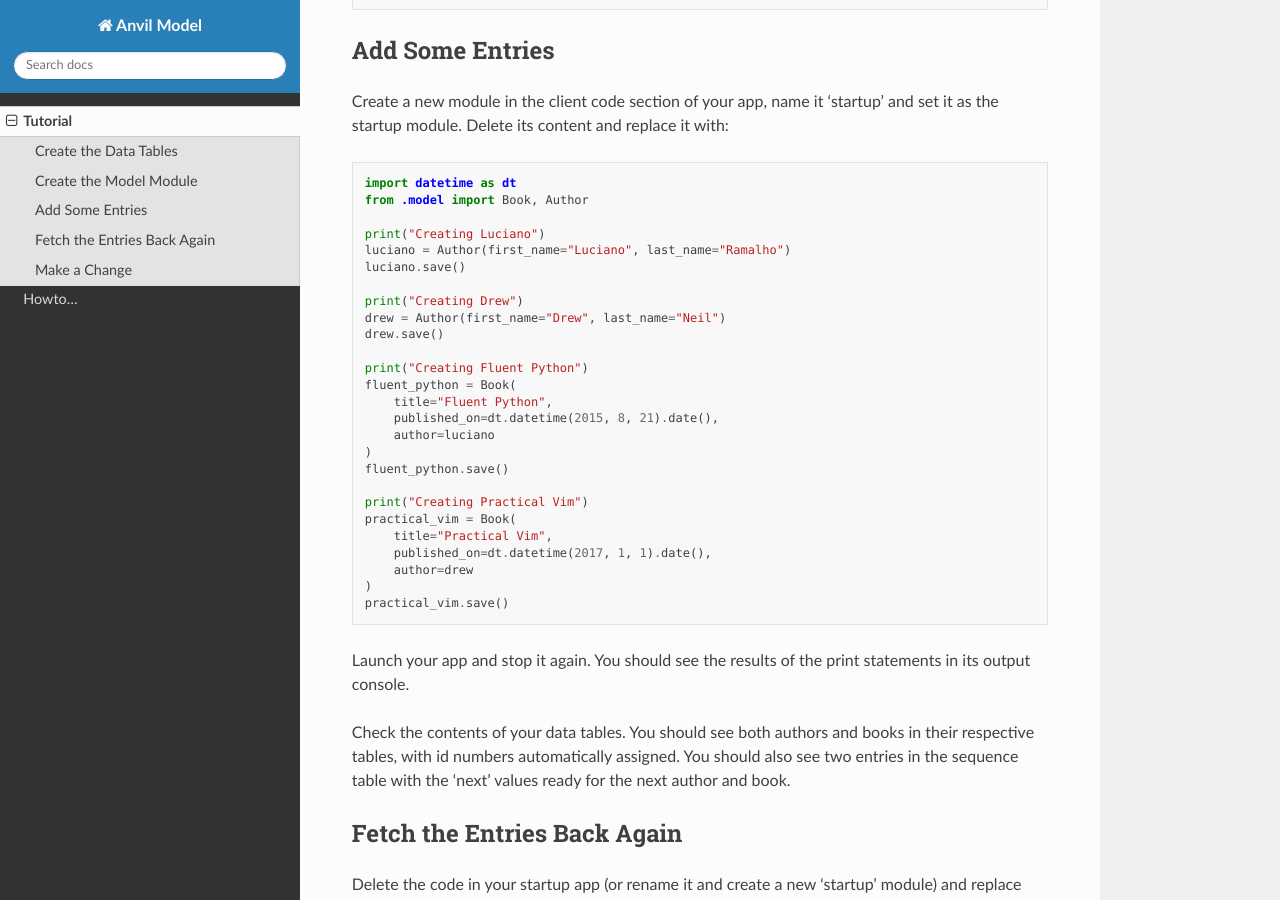
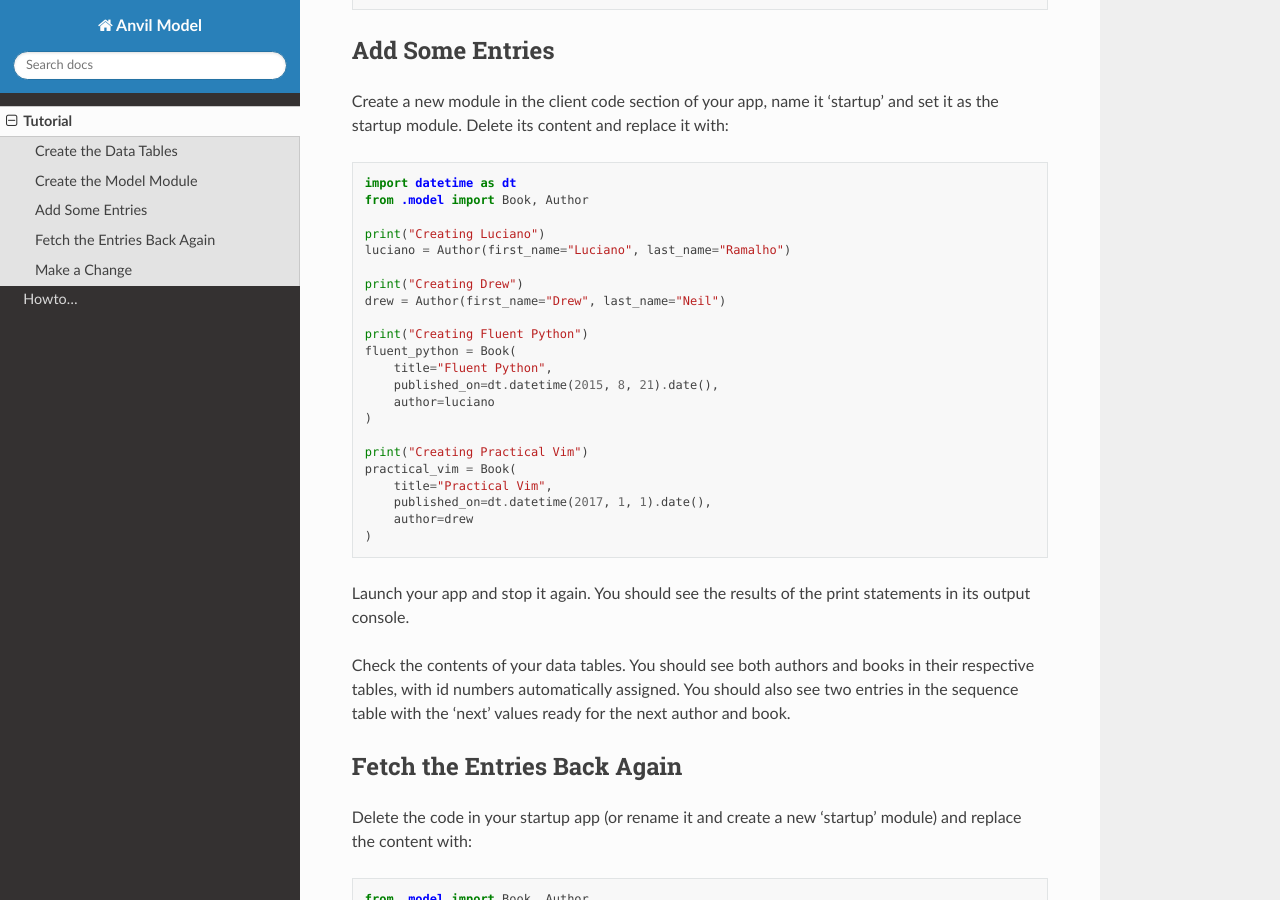
Before and after one commit to anvilistas/anvil-orm, a Sphinx documentation site: the page built from docs/tutorial.rst, in a window 1280 px wide and 900 px high, scrolled down 1226 px. Built offline with Sphinx 7.4.7 and the Read the Docs theme 2.0.0, drawn with Linux system fonts in a browser that asks for light colours.

Commit message:
Fix docs and readme for redundants save method

```diff
--- a/docs/tutorial.rst
+++ b/docs/tutorial.rst
@@ -60,11 +60,9 @@ it as the startup module. Delete its content and replace it with::
 
     print("Creating Luciano")
     luciano = Author(first_name="Luciano", last_name="Ramalho")
-    luciano.save()
 
     print("Creating Drew")
     drew = Author(first_name="Drew", last_name="Neil")
-    drew.save()
 
     print("Creating Fluent Python")
     fluent_python = Book(
@@ -72,7 +70,6 @@ it as the startup module. Delete its content and replace it with::
         published_on=dt.datetime(2015, 8, 21).date(),
         author=luciano
     )
-    fluent_python.save()
 
     print("Creating Practical Vim")
     practical_vim = Book(
@@ -80,7 +77,6 @@ it as the startup module. Delete its content and replace it with::
         published_on=dt.datetime(2017, 1, 1).date(),
         author=drew
     )
-    practical_vim.save()
 
 Launch your app and stop it again. You should see the results of the print statements
 in its output console.
```
Also changed, not shown: README.md (+0 -1 lines).
